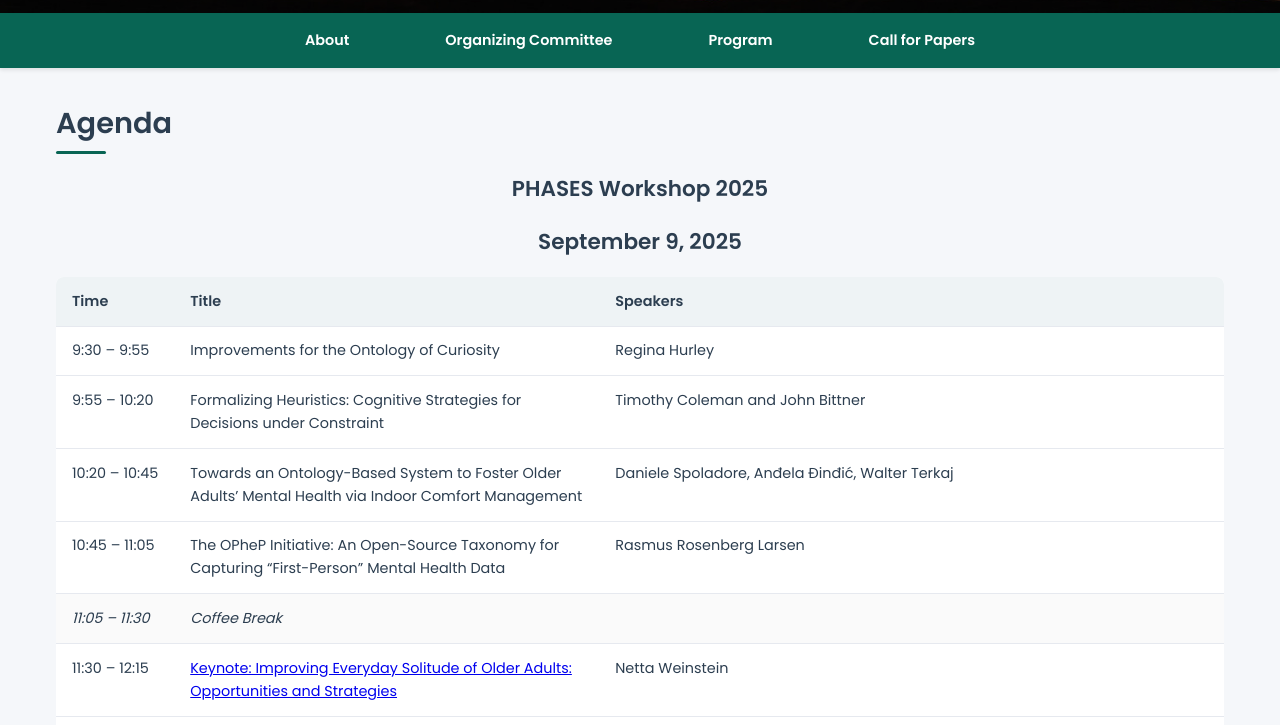
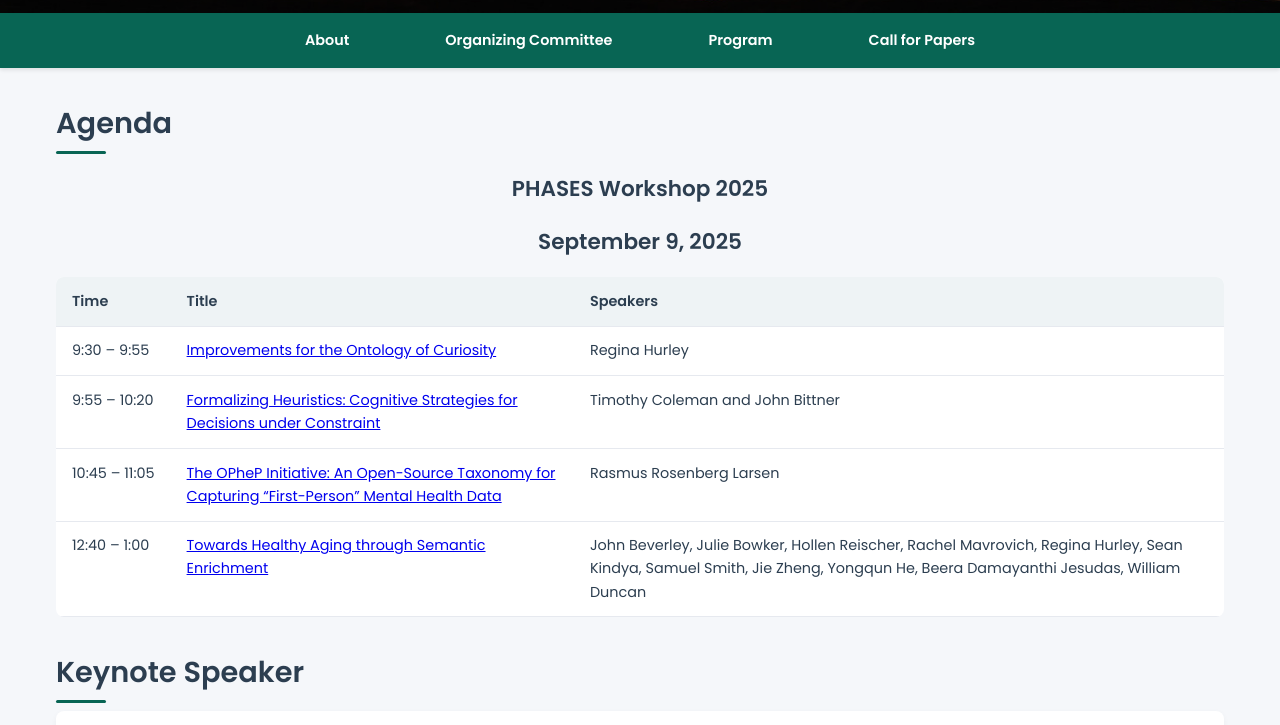
Before and after one commit to CBP1012/JOWO-2025-PHASES, a plain HTML site: page Program.html in a window 1280 px wide. Shown: the part 227-952 px from the top of the page. Drawn offline with Linux system fonts and the light colour scheme.

Commit message:
Add slides and video links to PHASES agenda talks

```diff
--- a/Program.html
+++ b/Program.html
@@ -144,49 +144,45 @@
 
         <tr>
   <td class="nowrap">9:30 – 9:55</td>
-            <td>Improvements for the Ontology of Curiosity</td>
+  <td>
+    <a href="https://docs.google.com/presentation/d/13RoVjR5sp149Oh0M8bLKq-pTaY3l-erc_lVJUATthr0/edit?usp=sharing"
+       target="_blank" rel="noopener">
+      Improvements for the Ontology of Curiosity
+    </a>
+  </td>
   <td>Regina Hurley</td>
 </tr>
 <tr>
   <td class="nowrap">9:55 – 10:20</td>
-            <td>Formalizing Heuristics: Cognitive Strategies for Decisions under Constraint</td>
+  <td>
+    <a href="https://www.youtube.com/watch?v=DdDKOHYaK3A"
+       target="_blank" rel="noopener">
+      Formalizing Heuristics: Cognitive Strategies for Decisions under Constraint
+    </a>
+  </td>
   <td>Timothy Coleman and John Bittner</td>
 </tr>
 <tr>
-            <td class="nowrap">10:20 – 10:45</td>
-            <td>Towards an Ontology-Based System to Foster Older Adults’ Mental Health via Indoor Comfort Management</td>
-            <td>Daniele Spoladore, Anđela Đinđić, Walter Terkaj</td>
-          </tr>
-          <tr>
   <td class="nowrap">10:45 – 11:05</td>
-            <td>The OPheP Initiative: An Open-Source Taxonomy for Capturing “First-Person” Mental Health Data</td>
-            <td>Rasmus Rosenberg Larsen</td>
-          </tr>
-
-          <tr class="agenda-note">
-            <td class="nowrap">11:05 – 11:30</td>
-            <td colspan="2">Coffee Break</td>
-          </tr>
-
-          <tr>
-            <td class="nowrap">11:30 – 12:15</td>
   <td>
-              <a href="#keynote" title="Jump to keynote bio and abstract">
-                Keynote: Improving Everyday Solitude of Older Adults: Opportunities and Strategies
+    <a href="https://www.youtube.com/watch?v=3JtYIpyXKWw"
+       target="_blank" rel="noopener">
+      The OPheP Initiative: An Open-Source Taxonomy for Capturing “First-Person” Mental Health Data
     </a>
   </td>
-            <td>Netta Weinstein</td>
-          </tr>
-          <tr>
-            <td class="nowrap">12:15 – 12:40</td>
-            <td>Closure through an Ontological Lens</td>
-            <td>Noor Al-Khaouli, Keilai Angeldekao, Rachel Mavrovich</td>
+  <td>Rasmus Rosenberg Larsen</td>
 </tr>
 <tr>
   <td class="nowrap">12:40 – 1:00</td>
-            <td>Towards Healthy Aging through Semantic Enrichment</td>
+  <td>
+    <a href="https://docs.google.com/presentation/d/1koB7Rbm7S6p3cHyugnwMABJFDmxrFil7/edit?usp=sharing"
+       target="_blank" rel="noopener">
+      Towards Healthy Aging through Semantic Enrichment
+    </a>
+  </td>
   <td>John Beverley, Julie Bowker, Hollen Reischer, Rachel Mavrovich, Regina Hurley, Sean Kindya, Samuel Smith, Jie Zheng, Yongqun He, Beera Damayanthi Jesudas, William Duncan</td>
 </tr>
+<tr>
         </tbody>
       </table>
     </section>
```
Lines whose indentation alone changed are shown as unchanged.
